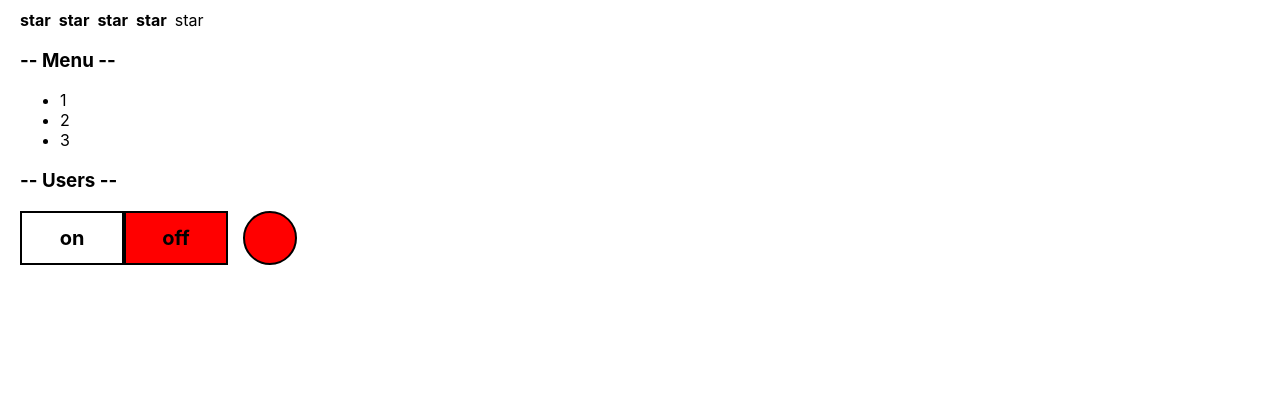
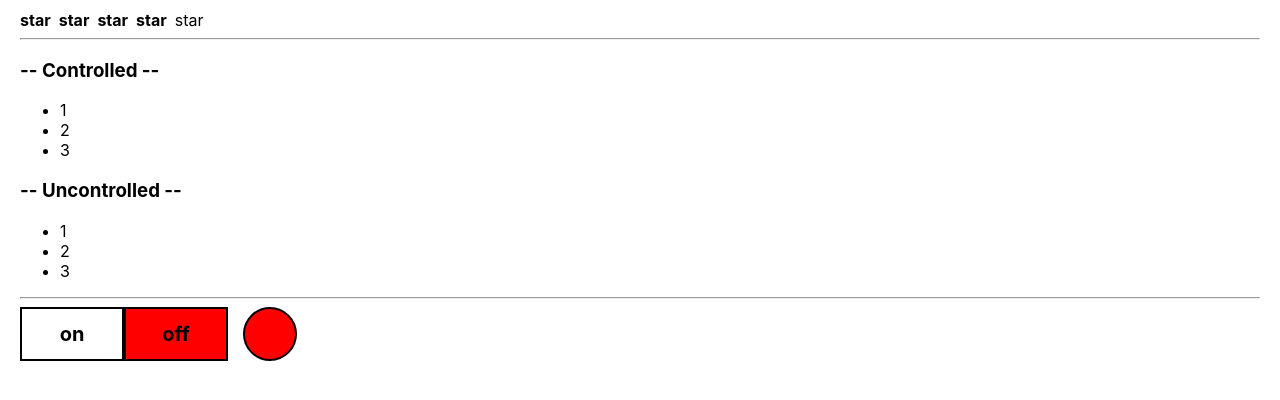
Before and after one commit to Daniyel-Tkachuk/react-practice, a React (Create React App) app: page / in a window 1280 px wide. Shown: the top 400 px of the page. Built offline with nearby package versions, Linux system fonts and the light colour scheme.

Commit message:
added UnControlledAccordion component

```diff
--- a/src/App.tsx
+++ b/src/App.tsx
@@ -3,21 +3,21 @@ import './App.css';
 import {Rating} from "./components/rating/Rating";
 import {Accordion} from "./components/accordion/Accordion";
 import {OnOff} from "./components/onOff/OnOff";
+import {UnControlledAccordion} from "./components/accordion/UnControlledAccordion";
 
-// Создать компоненту OnOf (два квадрата: on - off + сбоку кружочек). Если true то ON подсвечивается зеленым + кружок.
-// Если приходит false тогда OFF горит красным цветом + кружок.
 
 function App() {
 
-
-    return (
-        <div className="App">
-            <Rating value={4}/>
-            <Accordion title="Menu" collapsed={false}/>
-            <Accordion title="Users" collapsed={true}/>
-            <OnOff included={false}/>
-        </div>
-    );
+   return (
+      <div className="App">
+         <Rating value={4}/>
+         <hr/>
+         <Accordion title="Controlled" collapsed={false}/>
+         <UnControlledAccordion title="Uncontrolled"/>
+         <hr/>
+         <OnOff/>
+      </div>
+   );
 }
 
 export default App;
--- a/src/components/accordion/Accordion.tsx
+++ b/src/components/accordion/Accordion.tsx
@@ -1,6 +1,8 @@
 import React, {FC} from "react";
 import {AccordionTitle} from "./AccordionTitle";
 import {AccordionBody} from "./AccordionBody";
+
+
 
 type Props = {
     title: string
--- a/src/components/accordion/AccordionTitle.tsx
+++ b/src/components/accordion/AccordionTitle.tsx
@@ -2,12 +2,13 @@ import React, {FC} from 'react';
 
 type Props = {
     title: string
+    setCollapsed?: () => void
 }
 export const AccordionTitle: FC<Props> = (props) => {
-    const {title} = props;
+    const {title, setCollapsed} = props;
 
     return (
-        <h3>
+        <h3 onClick={setCollapsed}>
             -- {title} --
         </h3>
     );
--- /dev/null
+++ b/src/components/accordion/UnControlledAccordion.tsx
@@ -0,0 +1,24 @@
+import React, {FC} from "react";
+import {AccordionTitle} from "./AccordionTitle";
+import {AccordionBody} from "./AccordionBody";
+
+
+type Props = {
+    title: string
+}
+export const UnControlledAccordion: FC<Props> = (props) => {
+    const {title} = props;
+
+    const [collapsed, setCollapsed] = React.useState<boolean>(false);
+
+    const onClickHandler = () => {
+        setCollapsed(prevState => !prevState);
+    }
+
+    return (
+        <div>
+            <AccordionTitle title={title} setCollapsed={onClickHandler}/>
+            {!collapsed && <AccordionBody/>}
+        </div>
+    );
+}
--- a/src/components/onOff/OnOff.module.css
+++ b/src/components/onOff/OnOff.module.css
@@ -1,5 +1,6 @@
 .box {
     display: flex;
+    margin-bottom: 20px;
 }
 
 .button {
--- a/src/components/onOff/OnOff.tsx
+++ b/src/components/onOff/OnOff.tsx
@@ -2,26 +2,33 @@ import React, {FC} from 'react';
 import s from './OnOff.module.css';
 
 type Props = {
-   included: boolean
+   // included?: boolean
 }
 
-export const OnOff: FC<Props> = ({included}) => {
+export const OnOff: FC<Props> = ({...restProps}) => {
 
+   const [includeValue, setIncludeValue] = React.useState<boolean>(false);
+
+   /*const styles = {
+      on: {background: included ? "green" : "white"},
+      off: {background: included ? "white" : "red"},
+      bulb: {background: included ? "green" : "red"}
+   }*/
    const styles = {
-      on: {background: included ? "green" : ''},
-      off: {background: included ? "" : "red"},
-      bulb: {background: included ? "green" : "red"}
+      on: {background: includeValue ? "green" : "white"},
+      off: {background: includeValue ? "white" : "red"},
+      bulb: {background: includeValue ? "green" : "red"}
    }
 
    return (
       <div className={s.box}>
-         <div style={styles.on} className={s.button}>
+         <div style={styles.on} className={s.button} onClick={() => setIncludeValue(true)}>
             <span>on</span>
          </div>
-         <div style={styles.off} className={s.button}>
+         <div style={styles.off} className={s.button} onClick={() => setIncludeValue(false)}>
             <span>off</span>
          </div>
-         <div style={styles.bulb} className={s.bulb}></div>
+         <div style={styles.bulb} className={s.bulb}/>
       </div>
    );
 };
```
